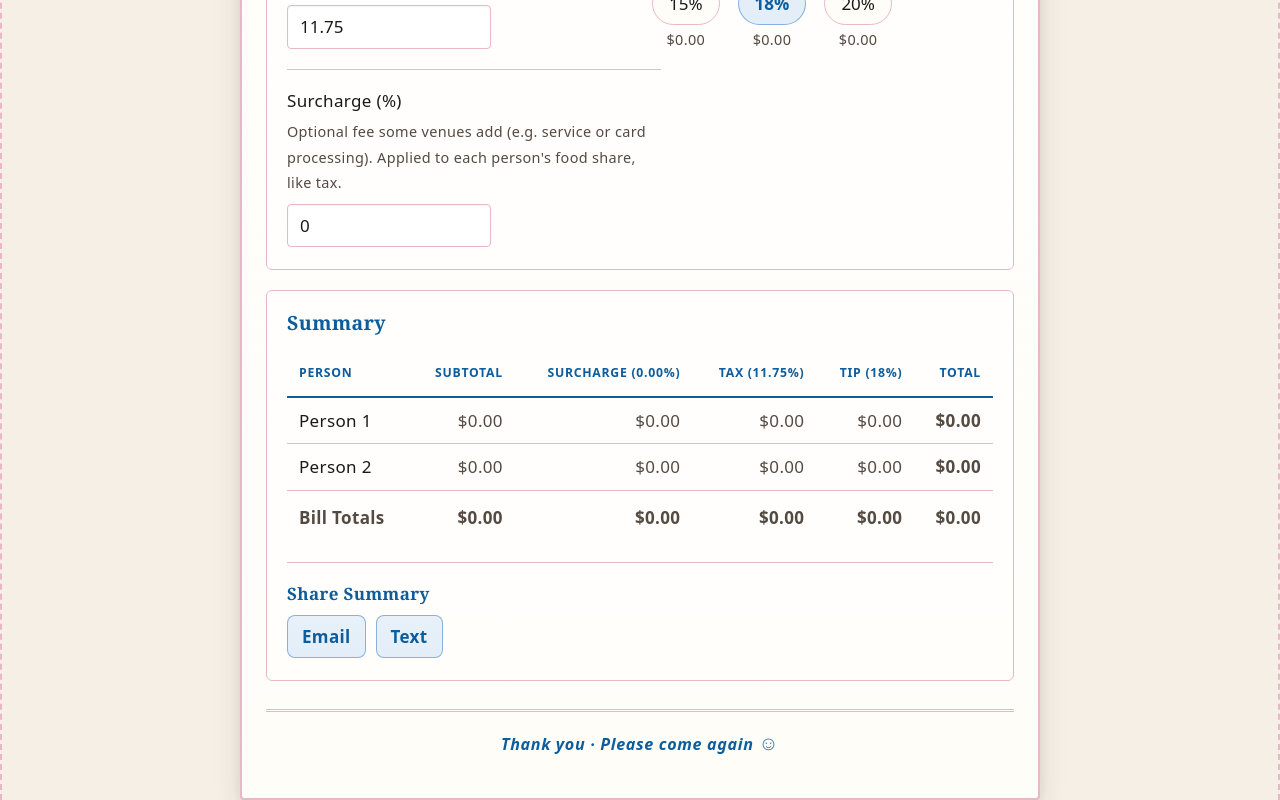
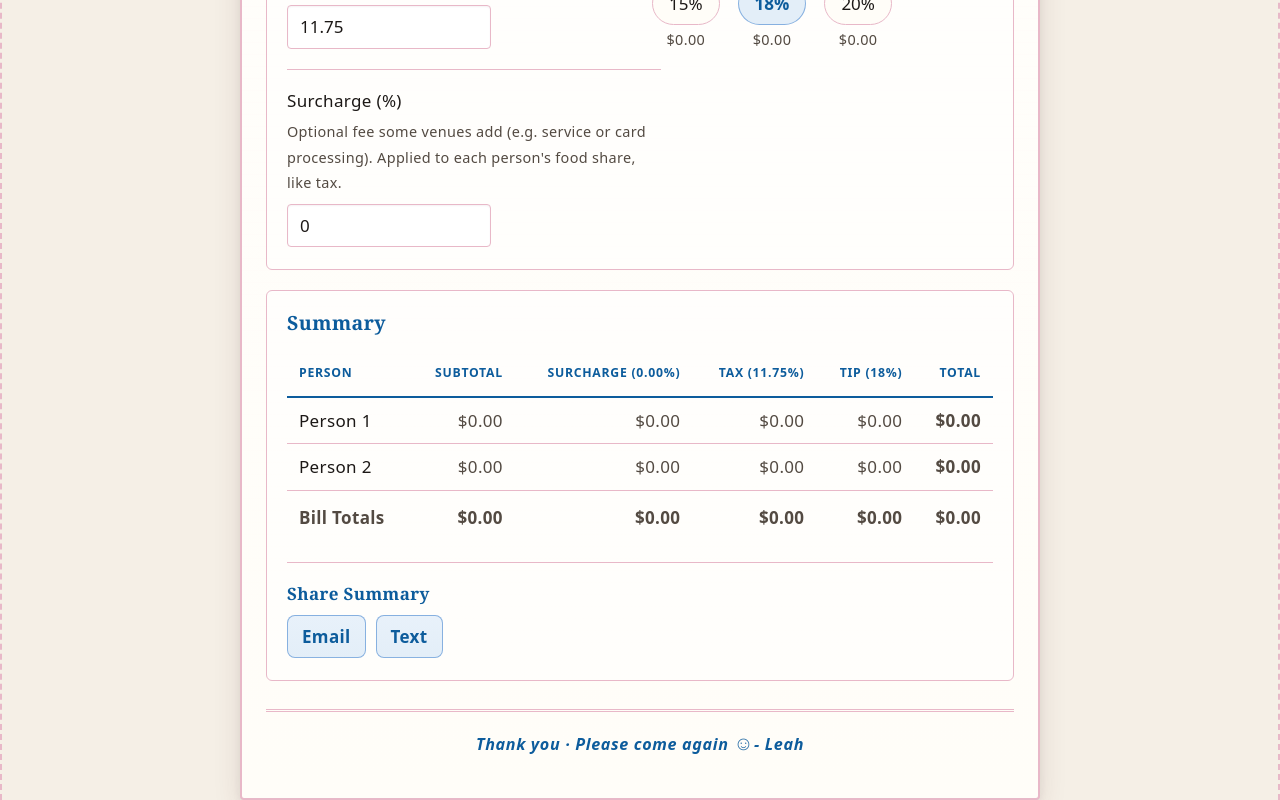
Before and after one commit to operana/split-the-bill, a React (Vite) app in the folder split-the-bill/: page / in a window 1280 px wide. Shown: the part 949-1749 px from the top of the page. Built offline with nearby package versions, Linux system fonts and the light colour scheme.

Commit message:
fix padding

```diff
--- a/split-the-bill/src/App.jsx
+++ b/split-the-bill/src/App.jsx
@@ -612,6 +612,7 @@ export default function App() {
           <span className="bill-receipt-smile" aria-hidden="true">
             ☺
           </span>
+          - Leah
         </p>
       </footer>
     </div>
```
